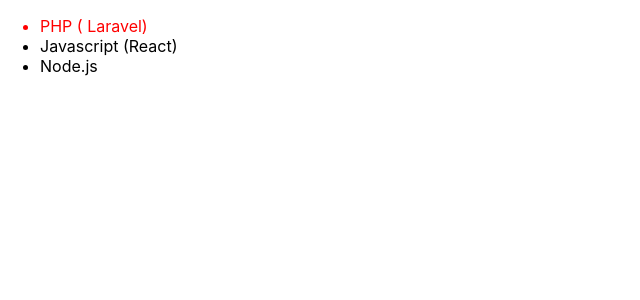
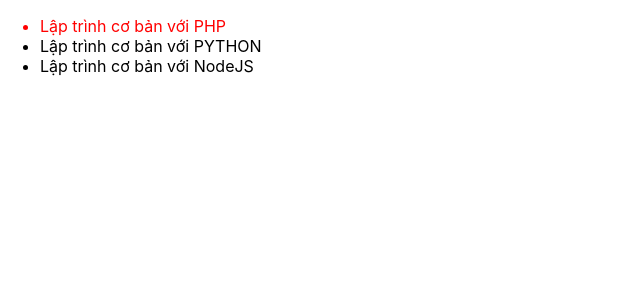
Before and after one commit to tuyen10a6/Learn-React, a React (Create React App) app: page / in a window 1280 px wide. Shown: the top 300 px of the page, without its empty margins (0-640 px from the left). Built offline with nearby package versions, Linux system fonts and the light colour scheme.

Commit message:
useEffect example with chat app

```diff
--- a/src/App.js
+++ b/src/App.js
@@ -1,29 +1,41 @@
-import React from 'react'
-import {useEffect, useState} from "react";
+import React from 'react';
+import {useEffect} from 'react'
+import {useState} from 'react';
 
-const lession = [
+const data = [
     {
-        'id': 1,
-        'name': 'PHP ( Laravel)'
+        'id': '1',
+        'name': 'Lập trình cơ bản với PHP'
     },
     {
-        'id': 2,
-        'name': 'Javascript (React)'
+        'id': '2',
+        'name': 'Lập trình cơ bản với PYTHON'
     },
     {
-        'id': 3,
-        'name': 'Node.js'
+        'id': '3',
+        'name': 'Lập trình cơ bản với NodeJS'
     }
 ]
 
 function App() {
-    const [lessionId, setLessionId] = useState(1);
+    const [lesson, setLesson] = useState('1');
+    useEffect(() => {
+        const handleComment = ({detail}) => {
+            console.log(detail);
+        }
+
+        window.addEventListener(`lesson-${lesson}`, handleComment);
+
+        return (() => {
+            window.removeEventListener(`lesson-${lesson}`, handleComment);
+        })
+    }, [lesson])
     return (
-        <div className={'app-name'}>
+        <div>
             <ul>
-                {lession.map(item => (
-                    <li onClick={() => setLessionId(item.id)}
-                        style={{color: lessionId === item.id ? 'red' : 'black'}} key={item.id}>
+                {data.map((item) => (
+                    <li style={{color: item.id === lesson ? 'red' : 'black'}} onClick={() => setLesson(item.id)}
+                        key={item.id}>
                         {item.name}
                     </li>
                 ))}
--- a/src/index.js
+++ b/src/index.js
@@ -3,9 +3,24 @@
 import './index.css';
 import App from './App';
 
+
+function emmitComment(id) {
+    setInterval(() => {
+        window.dispatchEvent(
+            new CustomEvent(`lesson-${id}`, {
+                detail: `Nội dung comment của lession ${id}`
+            })
+        )
+    }, 2000)
+}
+
+emmitComment(1)
+emmitComment(2)
+emmitComment(3)
+
 const root = ReactDOM.createRoot(document.getElementById('root'));
 root.render(
-    <App />
+    <App/>
 );
 
 // If you want to start measuring performance in your app, pass a function
```
